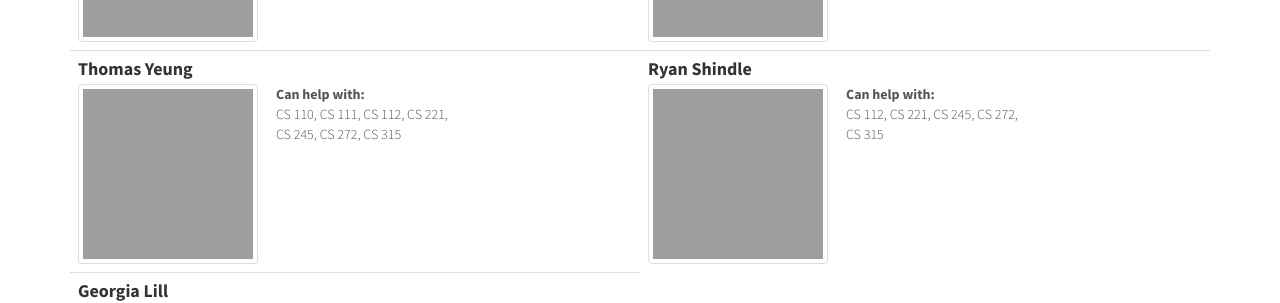
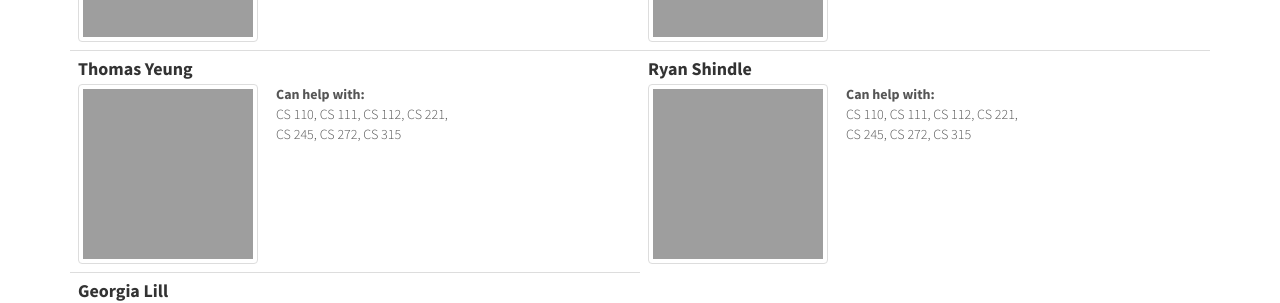
Before and after one commit to CSTutors/CSTutors.github.io, a Jekyll site: the page built from tutors/index.html, in a window 1280 px wide. Shown: the part 464-767 px from the top of the page. Built offline with Jekyll 4.4.1, drawn with Linux system fonts in a browser that asks for light colours; nearby versions of some CDN libraries.

Commit message:
Update Tutor classes

```diff
--- a/tutors/index.html
+++ b/tutors/index.html
@@ -78,8 +78,8 @@ lead: 'Meet the current tutors below, as well as the faculty sponsor.'
           </a>
           <div class="tutor-classes">
             <strong>Can help with:</strong><br>
-            CS 112, CS 221, CS 245, CS 272, <br>
-            CS 315
+            CS 110, CS 111, CS 112, CS 221, <br>
+            CS 245, CS 272, CS 315
           </div>
         </div>
       </td>
```
